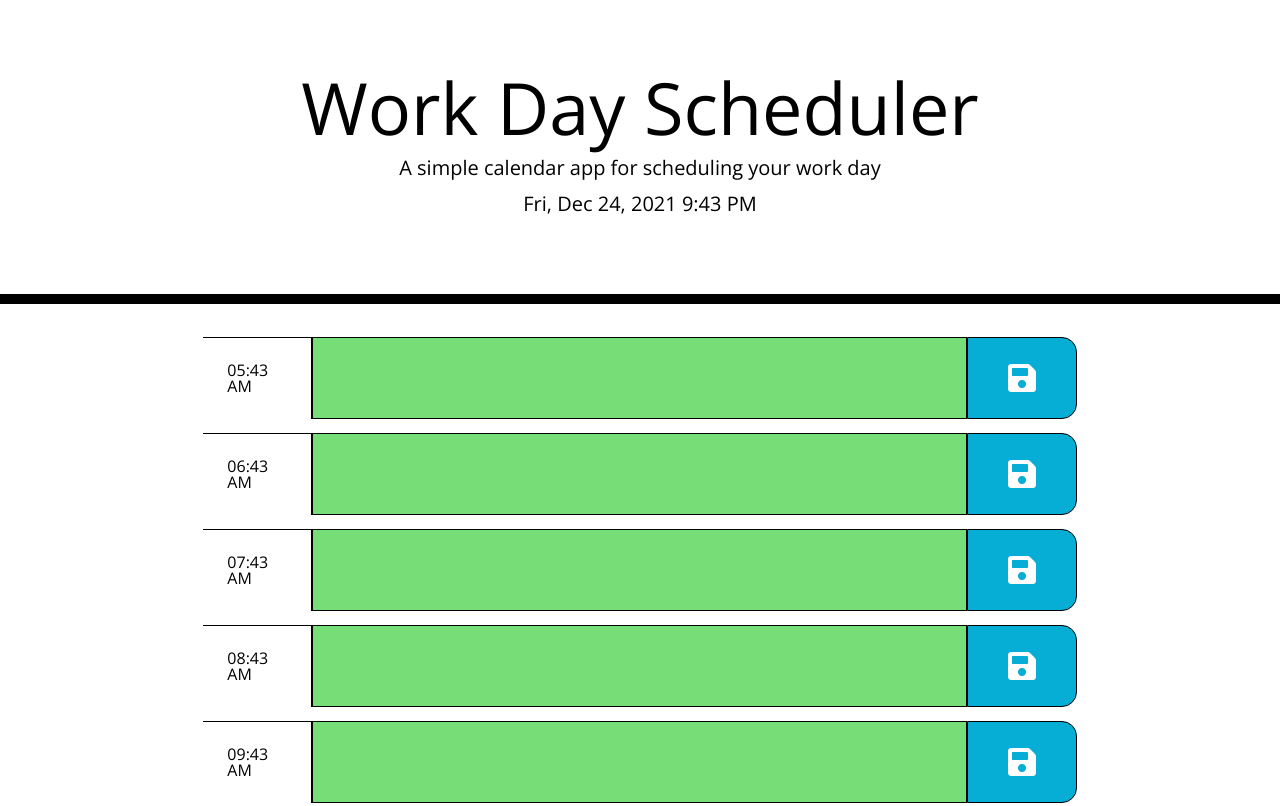
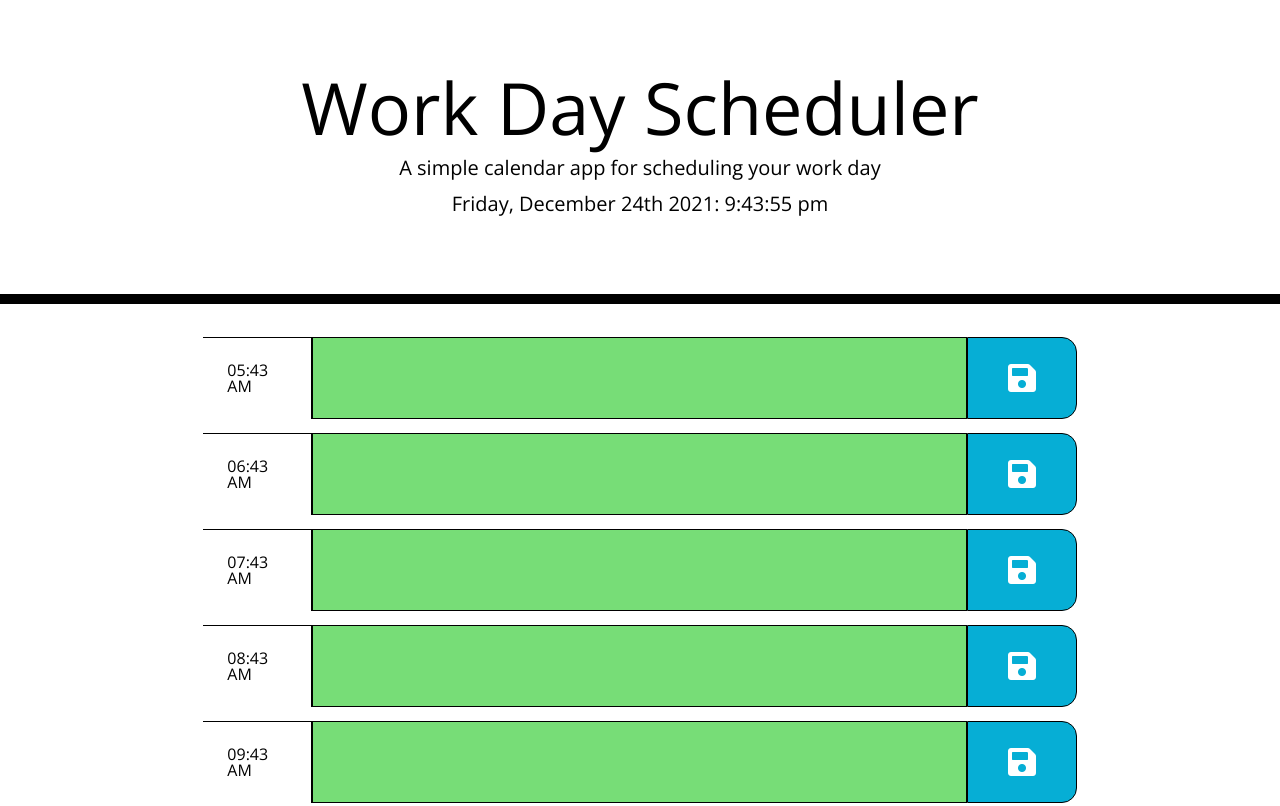
Before and after one commit to sabrtraveler/plan-my-awesome-day-ohya, a plain HTML site: page index.html in a window 1280 px wide. Shown: the top 806 px of the page. Drawn offline with nearby package versions, Linux system fonts and the light colour scheme.

```diff
--- a/assets/js/script.js
+++ b/assets/js/script.js
@@ -1,7 +1,7 @@
 // todays date under hero/banner
 {
-    var today = moment().format("llll");
-    $("#currentDay").append(today);
+    var today = moment().format('dddd, MMMM Do YYYY: h:mm:ss a');
+    $("#currentDate").append(today);
 
 }
 
--- a/index.html
+++ b/index.html
@@ -18,7 +18,7 @@
       <header class="jumbotron">
           <h1 class="display-3">Work Day Scheduler</h1>
           <p class="lead">A simple calendar app for scheduling your work day</p>
-          <p id="currentDay" class="lead"></p>
+          <p id="currentDate" class="lead"></p>
       </header>
 
       <container id="containAll"></container>
```
